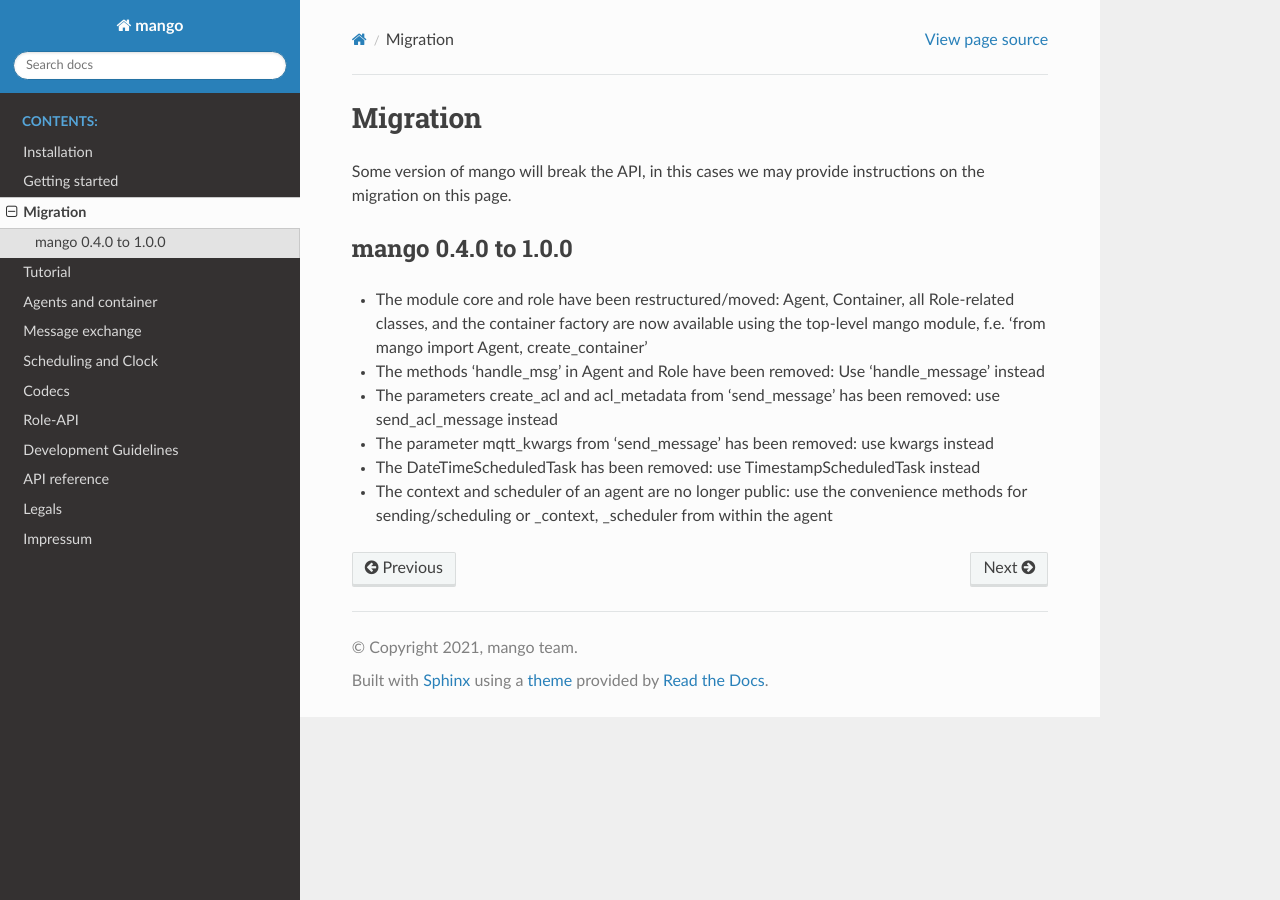
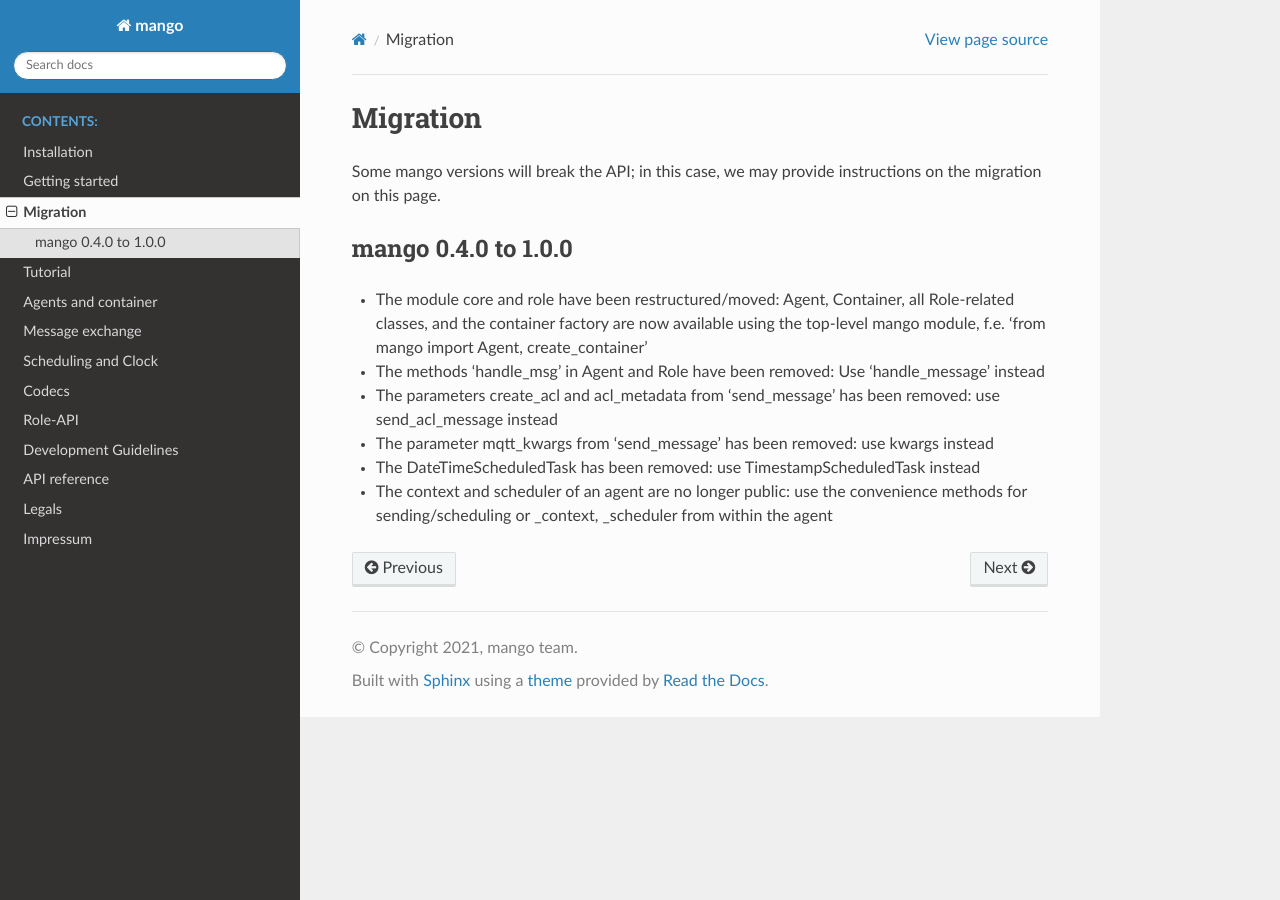
Before and after one commit to OFFIS-DAI/mango, a Sphinx documentation site: the page built from docs/source/migration.rst, in a window 1280 px wide. Built offline with Sphinx 7.4.7 and the Read the Docs theme 2.0.0, drawn with Linux system fonts in a browser that asks for light colours; formulas are drawn with MathJax 3; pages that are not in the unit, such as notebooks, are missing from menus.

```diff
--- a/docs/source/migration.rst
+++ b/docs/source/migration.rst
@@ -1,7 +1,7 @@
 Migration
 ========
 
-Some version of mango will break the API, in this cases we may provide instructions on the migration on this page.
+Some mango versions will break the API; in this case, we may provide instructions on the migration on this page.
 
 
 
```
